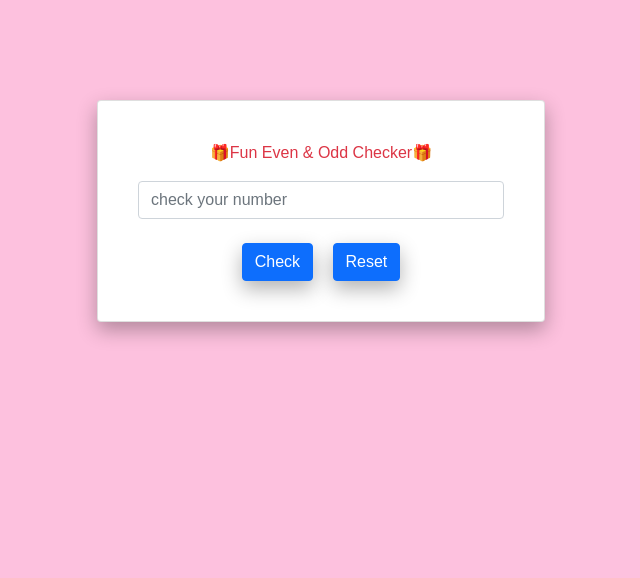
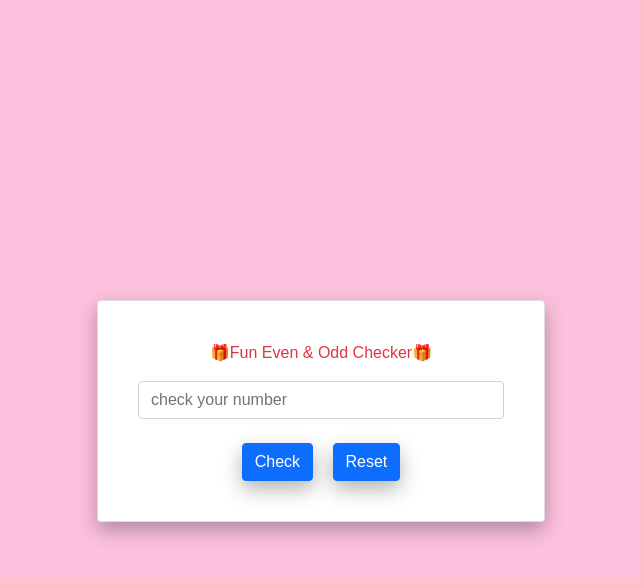
Before and after one commit to davealexx/Fun-Even-or-Odd-Checker, a plain HTML site: page index.html in a window 1280 px wide. Shown: the whole page, without its empty margins (319-959 px from the left). Drawn offline with nearby package versions, Linux system fonts and the light colour scheme.

Commit message:
Update index.html

```diff
--- a/index.html
+++ b/index.html
@@ -20,8 +20,8 @@
 </head>
 
 <body>
-
-        <div class="card p-4 rounded-2" style="width: 28rem; margin: 100px auto; box-shadow: 0 8px 20px rgba(0,0,0,0.3); ">
+        <div class="container">
+        <div class="card p-4 rounded-2" style="width: 28rem; margin: 300px auto; box-shadow: 0 8px 20px rgba(0,0,0,0.3); ">
             <div class="card-body">
                <div class="placement"><p class="card-title text-center mb-3 text-danger">🎁Fun Even & Odd Checker🎁</p>
                </div>
@@ -36,6 +36,7 @@
                 <div class="result"></div>
             </div>
         </div>
+        </div>
 
 
     <script src="https://cdn.jsdelivr.net/npm/@popperjs/core@2.9.2/dist/umd/popper.min.js"
```
